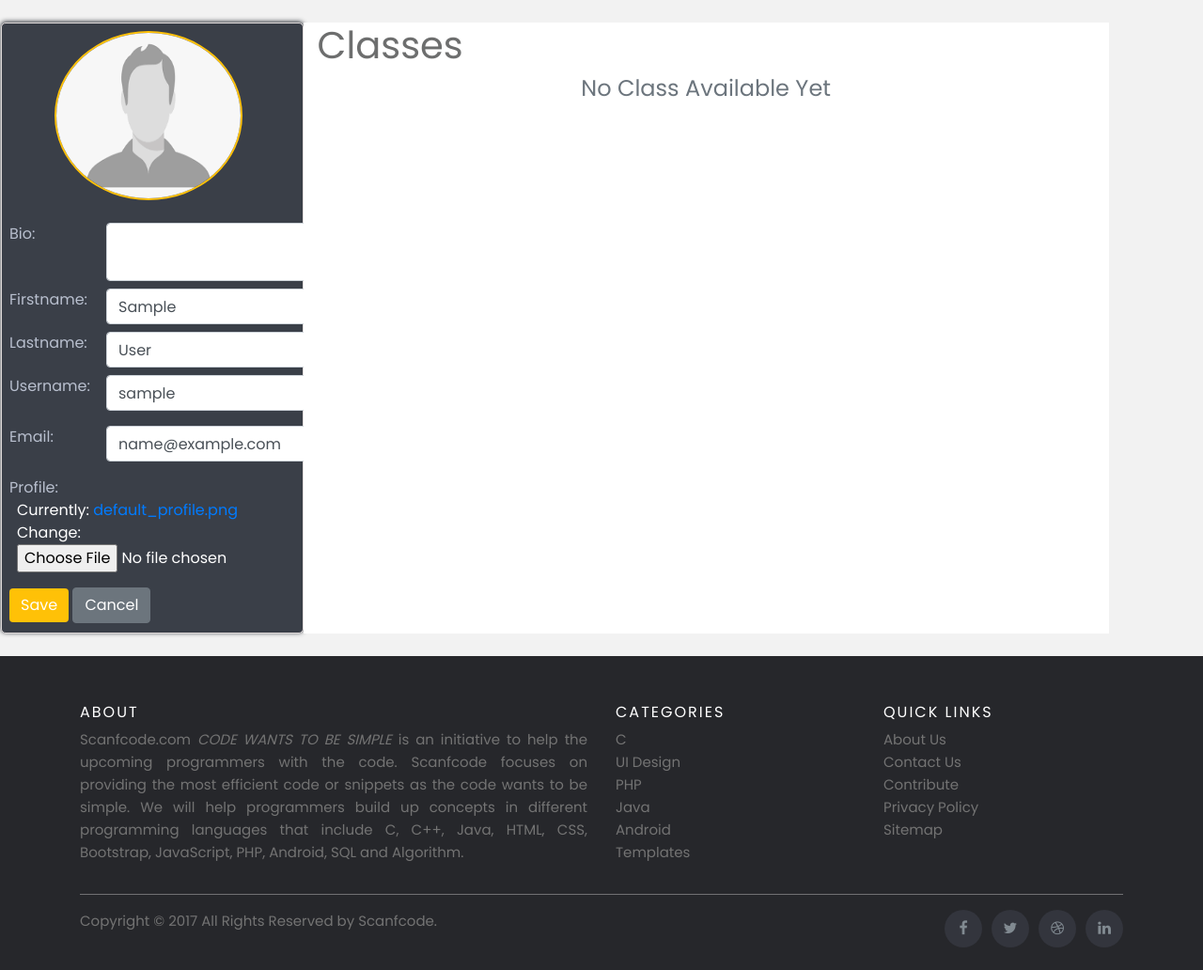
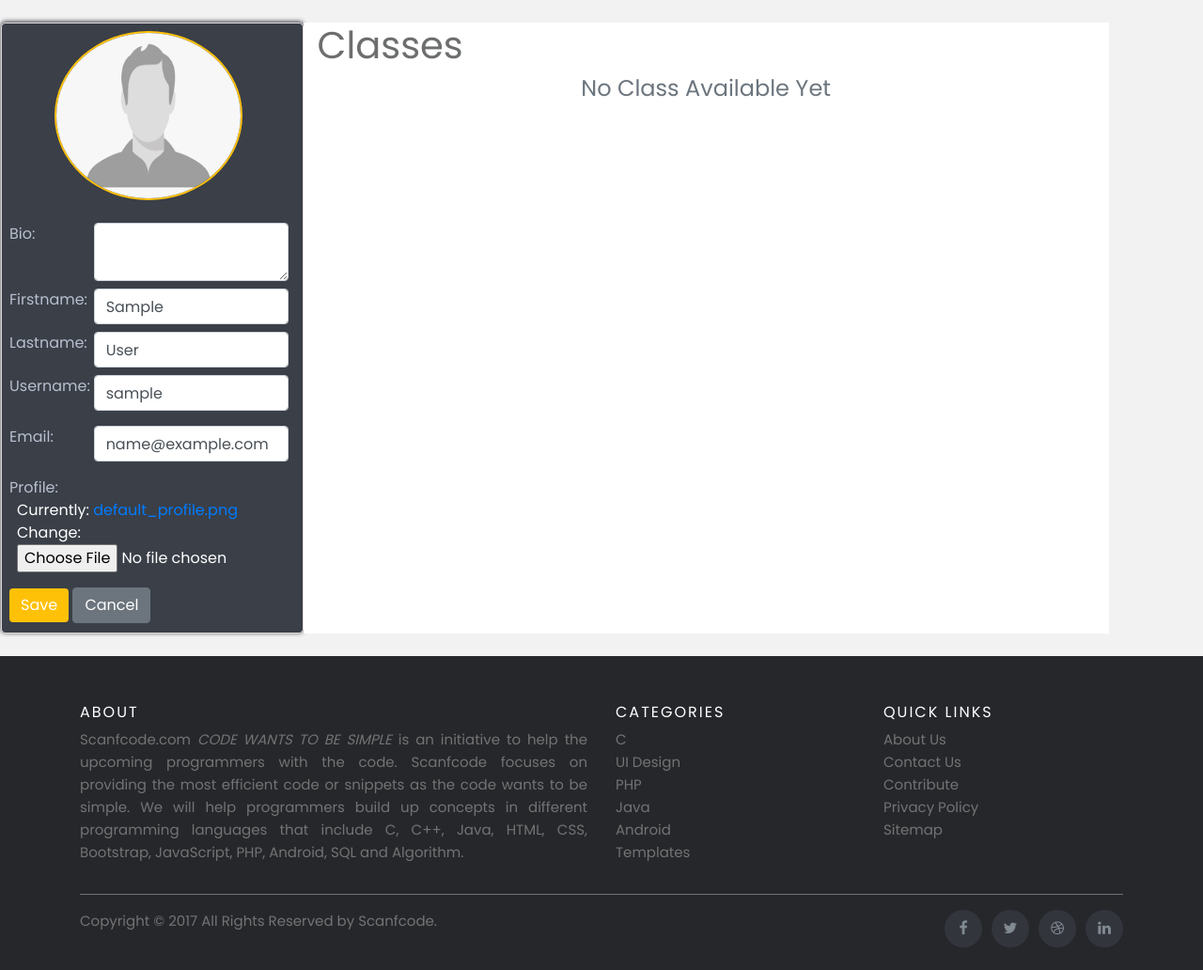
Before and after one commit to wendell1101/Learning-Management-System, a Django app: page /accounts/profile-update/sample in a window 1280 px wide. Shown: the part 62-1094 px from the top of the page at 94% size. Run offline with Django 3.2, Linux system fonts and the light colour scheme; the visitor is signed in with stand-in values (Sample User, id 1); data comes from the database, SQL or seed files in the repository; data that the repository does not hold is empty; some libraries are stand-ins or nearby versions.

Commit message:
fix some css

```diff
--- a/crud/templates/crud/quiz_list.html
+++ b/crud/templates/crud/quiz_list.html
@@ -24,7 +24,7 @@
                                         <a href="{% url 'quiz-detail' quiz.id%}">{{quiz}}</a>
                                     </div>
                                     <div class="col">
-                                        <a href="{% url 'quiz-detail' quiz.id%}" class="bg-warning text-white pl-1 pr-1 align-items-center justify-content-center">View Detail</a>
+                                        <a href="{% url 'quiz-detail' quiz.id%}" class="bg-warning text-white pl-1 pr-1 align-items-center justify-content-center">Detail</a>
                                         <a href="{% url 'quiz-results' quiz.id%}" class="bg-success text-white pl-1 pr-1 align-items-center justify-content-center">Results</a>
                                         <a href="{% url 'quiz-update' quiz.id %}" class="bg-secondary text-white pl-3 pr-3 align-items-center justify-content-center">Edit</a>
                                         <a href="{% url 'quiz-delete' quiz.id%}" class="bg-danger text-white pl-1 pr-1 align-items-center justify-content-center">Delete</a>
--- a/users/templates/users/profile_update.html
+++ b/users/templates/users/profile_update.html
@@ -6,7 +6,7 @@
 {% block content%}
 
   <div class="row pl-2">
-    <div class="col-md-3  pt-2 pl-2 sidebar"style="display:block!important;height:650px!important ">
+    <div class="col-md-3  pt-2 pl-2 sidebar"style="display:block!important;min-height:650px!important ">
       {% if user.is_authenticated%}
 
 
@@ -17,7 +17,7 @@
                      <img src="{{user.profile.profile_image.url}}">
                 </div>
             </div>
-            <form method="POST" enctype="multipart/form-data">
+            <form method="POST" enctype="multipart/form-data"style="width:100%!important;overflow-x:hidden!important">
                 {%csrf_token%}
                 {% for field in u_form.hidden_fields %}
                     <div class="fieldWrapper">
@@ -25,10 +25,10 @@
                         {{ field.label_tag }} {{ field }}
                     </div>
                 {% endfor %}
-                <div class="col mt-4">
+                <div class="col mt-4"style="width:100%!important">
                     <div class="row">
-                        <div class="col">
-                            <div class="row mb-2">
+                        <div class="col"style="width:100%!important">
+                            <div class="row mb-2 ">
                                 <div class="col-3 mr-2">
                                        Bio:
                                 </div>
```
